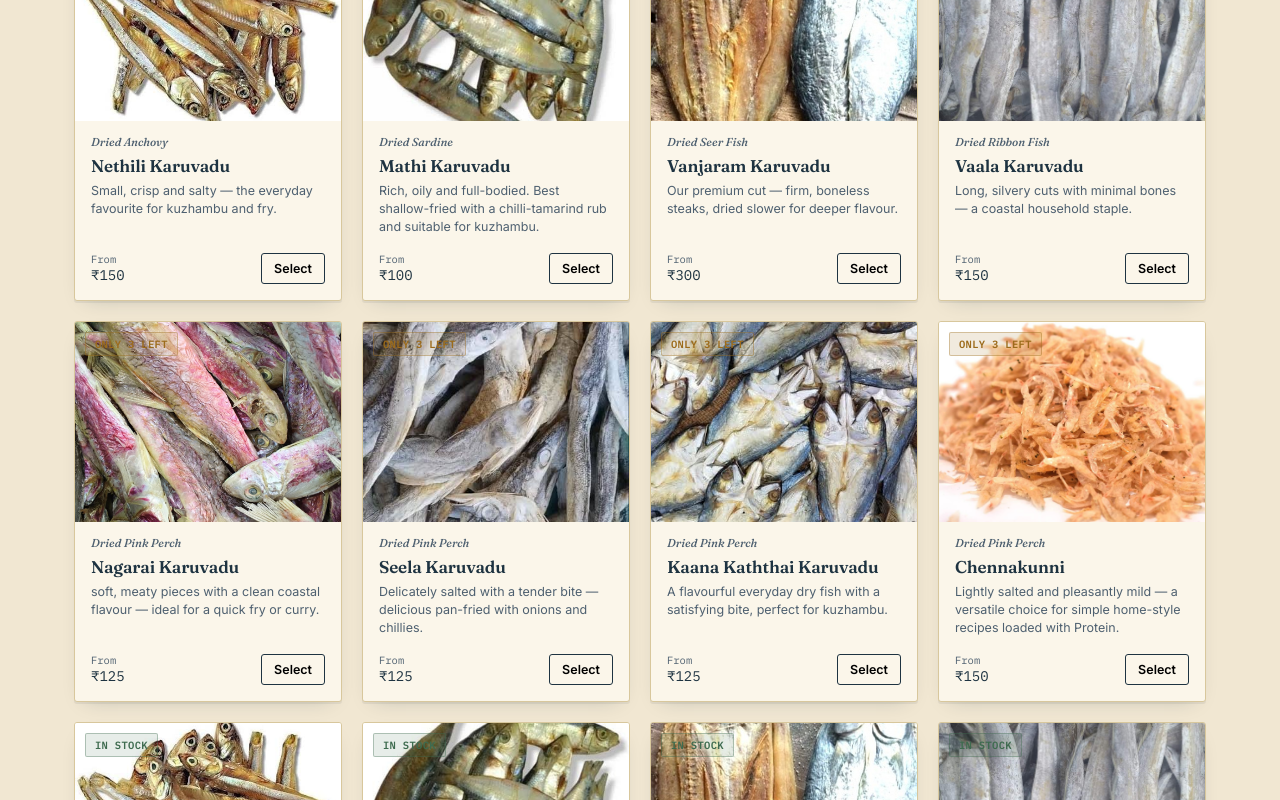
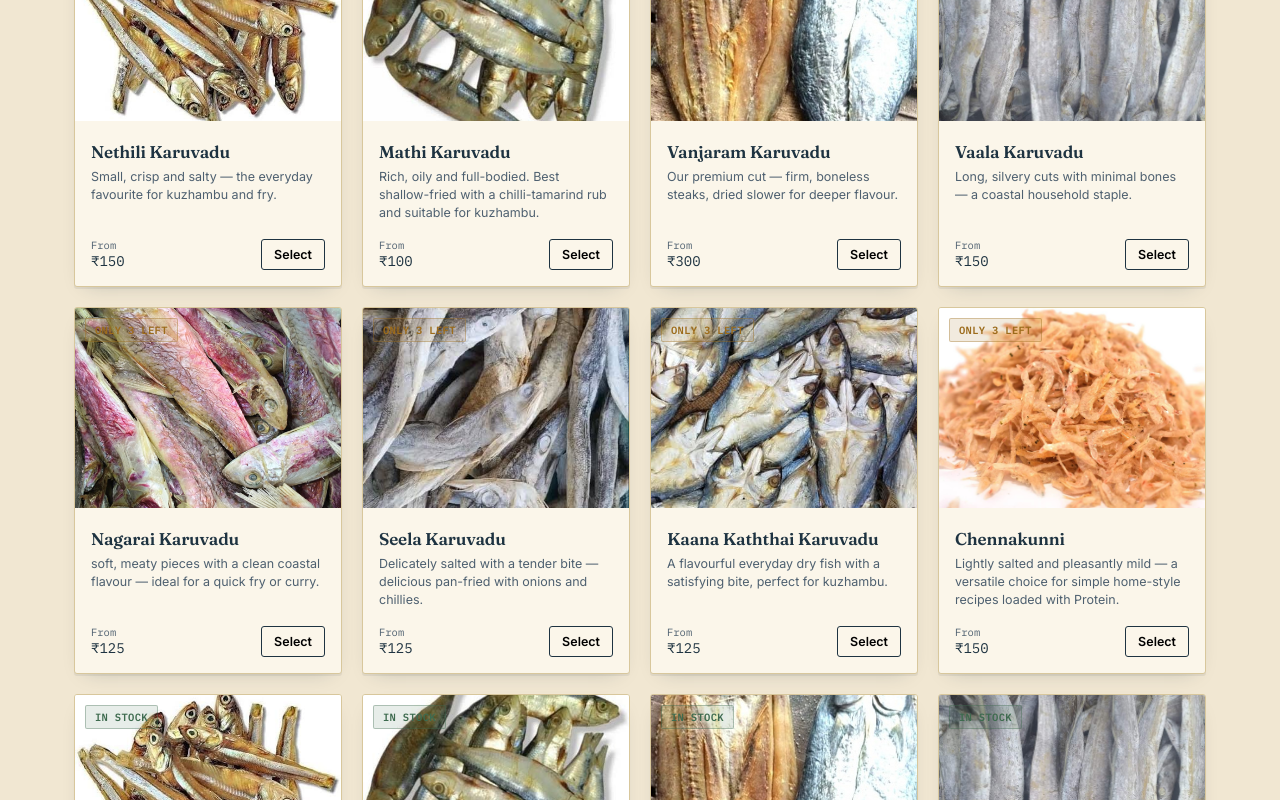
Before and after one commit to Raaj-16/SudarOliSeafoods-client, a React (Vite) app: page / in a window 1280 px wide. Shown: the part 940-1740 px from the top of the page. Built offline with nearby package versions, Linux system fonts and the light colour scheme; no server answers.

Commit message:
Update product data

```diff
--- a/src/App.jsx
+++ b/src/App.jsx
@@ -11,11 +11,8 @@ import Footer from './components/Footer.jsx'
 import { PRODUCTS } from './data/products.js'
 import { WHATSAPP_NUMBER } from './config.js'
 
-function getPathRoute() {
-  const raw = (window.location.hash ? window.location.hash.replace(/^#/, '') : window.location.pathname)
-    .replace(/^\/+/, '')
-    .trim()
-
+function getHashRoute() {
+  const raw = (window.location.hash || '').replace(/^#/, '').replace(/^\/+/, '').trim()
   if (!raw || raw === '/' || raw === 'home') return 'home'
   const parts = raw.split('/')
   if (parts[0] === 'product' && parts[1]) return 'pdp'
@@ -25,19 +22,16 @@ function getPathRoute() {
   return 'home'
 }
 
-function getProductIdFromPath() {
-  const raw = (window.location.hash ? window.location.hash.replace(/^#/, '') : window.location.pathname)
-    .replace(/^\/+/, '')
-    .trim()
-
+function getProductIdFromHash() {
+  const raw = (window.location.hash || '').replace(/^#/, '').replace(/^\/+/, '').trim()
   const parts = raw.split('/')
   if (parts[0] !== 'product' || !parts[1]) return null
   return decodeURIComponent(parts.slice(1).join('/'))
 }
 
 export default function App() {
-  const [view, setView] = useState(getPathRoute)
-  const [currentProductId, setCurrentProductId] = useState(() => getProductIdFromPath())
+  const [view, setView] = useState(getHashRoute)
+  const [currentProductId, setCurrentProductId] = useState(() => getProductIdFromHash())
   const [cart, setCart] = useState([])
   const [cartOpen, setCartOpen] = useState(false)
   const [checkoutOpen, setCheckoutOpen] = useState(false)
@@ -52,26 +46,25 @@ export default function App() {
   }
 
   function setRoute(nextView, productId = null) {
-    const nextPath = (() => {
+    const nextHash = (() => {
       switch (nextView) {
         case 'home':
-          return '/'
+          return '#/'
         case 'pdp':
-          return productId ? `/product/${encodeURIComponent(productId)}` : '/'
+          return productId ? `#/product/${encodeURIComponent(productId)}` : '#/'
         case 'process':
-          return '/process'
+          return '#/process'
         case 'bulk':
-          return '/bulk'
+          return '#/bulk'
         case 'cart':
-          return '/cart'
+          return '#/cart'
         default:
-          return '/'
+          return '#/'
       }
     })()
 
-    const currentPath = window.location.hash ? window.location.hash.replace(/^#/, '') : window.location.pathname
-    if (currentPath !== nextPath) {
-      window.history.pushState({}, '', nextPath)
+    if (window.location.hash !== nextHash) {
+      window.history.pushState({}, '', `${window.location.pathname}${nextHash}`)
     }
 
     setView(nextView)
@@ -129,14 +122,12 @@ export default function App() {
   }
 
   useEffect(() => {
-    function syncFromRoute() {
-      const raw = (window.location.hash ? window.location.hash.replace(/^#/, '') : window.location.pathname)
-        .replace(/^\/+/, '')
-        .trim()
-      const route = getPathRoute()
+    function syncFromHash() {
+      const raw = (window.location.hash || '').replace(/^#/, '').replace(/^\/+/, '').trim()
+      const route = getHashRoute()
 
       if (route === 'pdp') {
-        const productId = getProductIdFromPath()
+        const productId = getProductIdFromHash()
         if (!productId || !PRODUCTS.some((p) => p.id === productId)) {
           setRoute('home')
           return
@@ -178,13 +169,9 @@ export default function App() {
       setRoute('home')
     }
 
-    syncFromRoute()
-    window.addEventListener('popstate', syncFromRoute)
-    window.addEventListener('hashchange', syncFromRoute)
-    return () => {
-      window.removeEventListener('popstate', syncFromRoute)
-      window.removeEventListener('hashchange', syncFromRoute)
-    }
+    syncFromHash()
+    window.addEventListener('hashchange', syncFromHash)
+    return () => window.removeEventListener('hashchange', syncFromHash)
   }, [])
 
   useEffect(() => {
--- a/src/data/products.js
+++ b/src/data/products.js
@@ -1,87 +1,87 @@
 export const PRODUCTS = [
   {
-    id: 'nethili', name: 'Nethili Karuvadu', local: 'Dried Anchovy', cat: 'Raw',
+    id: 'nethili', name: 'Nethili Karuvadu', cat: 'Raw',
     desc: 'Small, crisp and salty — the everyday favourite for kuzhambu and fry.',
     stockQty: 40, icon: 'fishA', image: '/products/Nethili.jpeg',
     weights: [{ label: '250 g', price: 150 }, { label: '500 g', price: 300 }, { label: '1 kg', price: 600 }],
   },
   {
-    id: 'mathi', name: 'Mathi Karuvadu', local: 'Dried Sardine', cat: 'Raw',
+    id: 'mathi', name: 'Mathi Karuvadu', cat: 'Raw',
     desc: 'Rich, oily and full-bodied. Best shallow-fried with a chilli-tamarind rub and suitable for kuzhambu.',
     stockQty: 25, icon: 'fishB', image: '/products/Mathi.jpeg',
     weights: [{ label: '250 g', price: 100 }, { label: '500 g', price: 200 }, { label: '1 kg', price: 400 }],
   },
   {
-    id: 'vanjaram', name: 'Vanjaram Karuvadu', local: 'Dried Seer Fish', cat: 'Raw',
+    id: 'vanjaram', name: 'Vanjaram Karuvadu', cat: 'Raw',
     desc: 'Our premium cut — firm, boneless steaks, dried slower for deeper flavour.',
     stockQty: 15, icon: 'fishD', image: '/products/Vanjaram.jpeg',
     weights: [{ label: '250 g', price: 300 }, { label: '500 g', price: 600 }, { label: '1 kg', price: 1200 }],
   },
   {
-    id: 'vaala', name: 'Vaala Karuvadu', local: 'Dried Ribbon Fish', cat: 'Raw',
+    id: 'vaala', name: 'Vaala Karuvadu', cat: 'Raw',
     desc: 'Long, silvery cuts with minimal bones — a coastal household staple.',
     stockQty: 18, icon: 'fishE', image: '/products/Vaalai.jpeg',
     weights: [{ label: '250 g', price: 150 }, { label: '500 g', price: 300 }, { label: '1 kg', price: 600 }],
   },
   {
-    id: 'nagarai', name: 'Nagarai Karuvadu', local: 'Dried Pink Perch', cat: 'Raw',
+    id: 'nagarai', name: 'Nagarai Karuvadu', cat: 'Raw',
     desc: 'soft, meaty pieces with a clean coastal flavour — ideal for a quick fry or curry.',
     stockQty: 3, icon: 'fishB', image: '/products/Nagarai.jpeg',
     weights: [{ label: '250 g', price: 125 }, { label: '500 g', price: 250 }, { label: '1 kg', price: 500 }],
   },
    {
-    id: 'seela', name: 'Seela Karuvadu', local: 'Dried Pink Perch', cat: 'Raw',
+    id: 'seela', name: 'Seela Karuvadu', cat: 'Raw',
     desc: 'Delicately salted with a tender bite — delicious pan-fried with onions and chillies.',
     stockQty: 3, icon: 'fishB', image: '/products/Seela.jpeg',
     weights: [{ label: '250 g', price: 125 }, { label: '500 g', price: 250 }, { label: '1 kg', price: 500 }],
   }, {
-    id: 'kaanakaththai', name: 'Kaana Kaththai Karuvadu', local: 'Dried Pink Perch', cat: 'Raw',
+    id: 'kaanakaththai', name: 'Kaana Kaththai Karuvadu', cat: 'Raw',
     desc: 'A flavourful everyday dry fish with a satisfying bite, perfect for kuzhambu.',
     stockQty: 3, icon: 'fishB', image: '/products/Kanakathai.jpeg',
     weights: [{ label: '250 g', price: 125 }, { label: '500 g', price: 250 }, { label: '1 kg', price: 500 }],
   }, {
-    id: 'chennakunni', name: 'Chennakunni', local: 'Dried Pink Perch', cat: 'Raw',
+    id: 'chennakunni', name: 'Chennakunni', cat: 'Raw',
     desc: 'Lightly salted and pleasantly mild — a versatile choice for simple home-style recipes loaded with Protein.',
     stockQty: 3, icon: 'fishB', image: '/products/Chennanguni.jpeg',
     weights: [{ label: '250 g', price: 150 }, { label: '500 g', price: 300 }, { label: '1 kg', price: 600 }],
   },
    {
-    id: 'nethili', name: 'Cleaned Nethili Karuvadu', local: 'Dried Anchovy', cat: 'Cleaned',
+    id: 'nethili', name: 'Cleaned Nethili Karuvadu', cat: 'Cleaned',
     desc: 'Small, crisp and salty — the everyday favourite for kuzhambu and fry.',
     stockQty: 40, icon: 'fishA', image: '/products/Nethili.jpeg',
     weights: [{ label: '250 g', price: 170 }, { label: '500 g', price: 340 }, { label: '1 kg', price: 680 }],
   },
   {
-    id: 'mathi', name: 'Cleaned Mathi Karuvadu', local: 'Dried Sardine', cat: 'Cleaned',
+    id: 'mathi', name: 'Cleaned Mathi Karuvadu', cat: 'Cleaned',
     desc: 'Rich, oily and full-bodied. Best shallow-fried with a chilli-tamarind rub and suitable for kuzhambu.',
     stockQty: 25, icon: 'fishB', image: '/products/Mathi.jpeg',
     weights: [{ label: '250 g', price: 120 }, { label: '500 g', price: 240 }, { label: '1 kg', price: 480 }],
   },
   {
-    id: 'vanjaram', name: 'Cleaned Vanjaram Karuvadu', local: 'Dried Seer Fish', cat: 'Cleaned',
+    id: 'vanjaram', name: 'Cleaned Vanjaram Karuvadu', cat: 'Cleaned',
     desc: 'Our premium cut — firm, boneless steaks, dried slower for deeper flavour.',
     stockQty: 15, icon: 'fishD', image: '/products/Vanjaram.jpeg',
     weights: [{ label: '250 g', price: 320 }, { label: '500 g', price: 640 }, { label: '1 kg', price: 1280 }],
   },
   {
-    id: 'vaala', name: 'Cleaned Vaala Karuvadu', local: 'Dried Ribbon Fish', cat: 'Cleaned',
+    id: 'vaala', name: 'Cleaned Vaala Karuvadu', cat: 'Cleaned',
     desc: 'Long, silvery cuts with minimal bones — a coastal household staple.',
     stockQty: 18, icon: 'fishE', image: '/products/Vaalai.jpeg',
     weights: [{ label: '250 g', price: 170 }, { label: '500 g', price: 340 }, { label: '1 kg', price: 680 }],
   },
   {
-    id: 'nagarai', name: 'Cleaned Nagarai Karuvadu', local: 'Dried Pink Perch', cat: 'Cleaned',
+    id: 'nagarai', name: 'Cleaned Nagarai Karuvadu', cat: 'Cleaned',
     desc: 'soft, meaty pieces with a clean coastal flavour — ideal for a quick fry or curry.',
     stockQty: 3, icon: 'fishB', image: '/products/Nagarai.jpeg',
     weights: [{ label: '250 g', price: 145 }, { label: '500 g', price: 290 }, { label: '1 kg', price: 580 }],
   },
    {
-    id: 'seela', name: 'Cleaned Seela Karuvadu', local: 'Dried Pink Perch', cat: 'Cleaned',
+    id: 'seela', name: 'Cleaned Seela Karuvadu', cat: 'Cleaned',
     desc: 'Delicately salted with a tender bite — delicious pan-fried with onions and chillies.',
     stockQty: 3, icon: 'fishB', image: '/products/Seela.jpeg',
     weights: [{ label: '250 g', price: 145 }, { label: '500 g', price: 290 }, { label: '1 kg', price: 580 }],
   }, {
-    id: 'kaanakaththai', name: 'Cleaned Kaana Kaththai Karuvadu', local: 'Dried Pink Perch', cat: 'Cleaned',
+    id: 'kaanakaththai', name: 'Cleaned Kaana Kaththai Karuvadu', cat: 'Cleaned',
     desc: 'A flavourful everyday dry fish with a satisfying bite, perfect for kuzhambu.',
     stockQty: 3, icon: 'fishB', image: '/products/Kanakathai.jpeg',
     weights: [{ label: '250 g', price: 145 }, { label: '500 g', price: 290 }, { label: '1 kg', price: 580 }],
```
